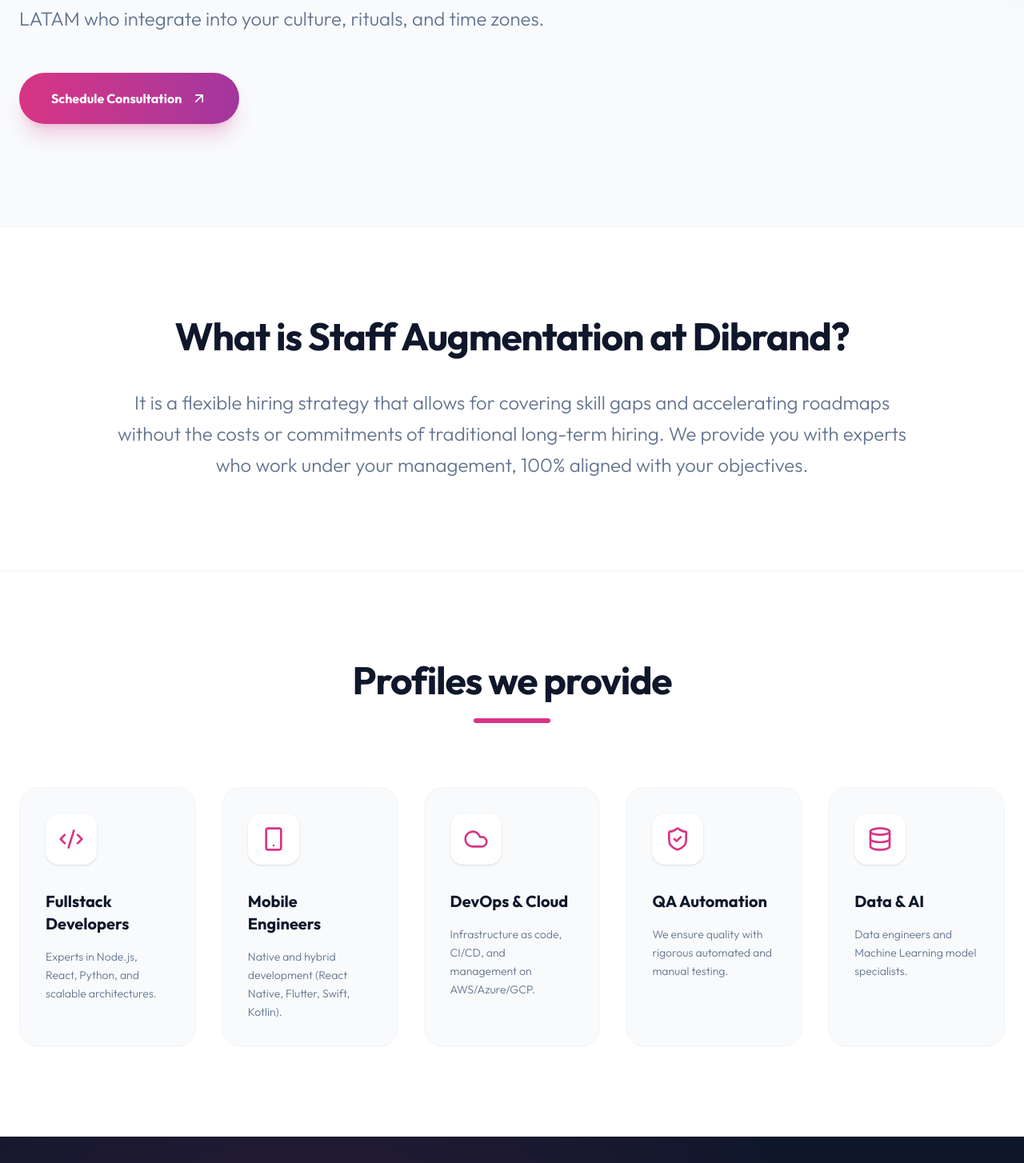
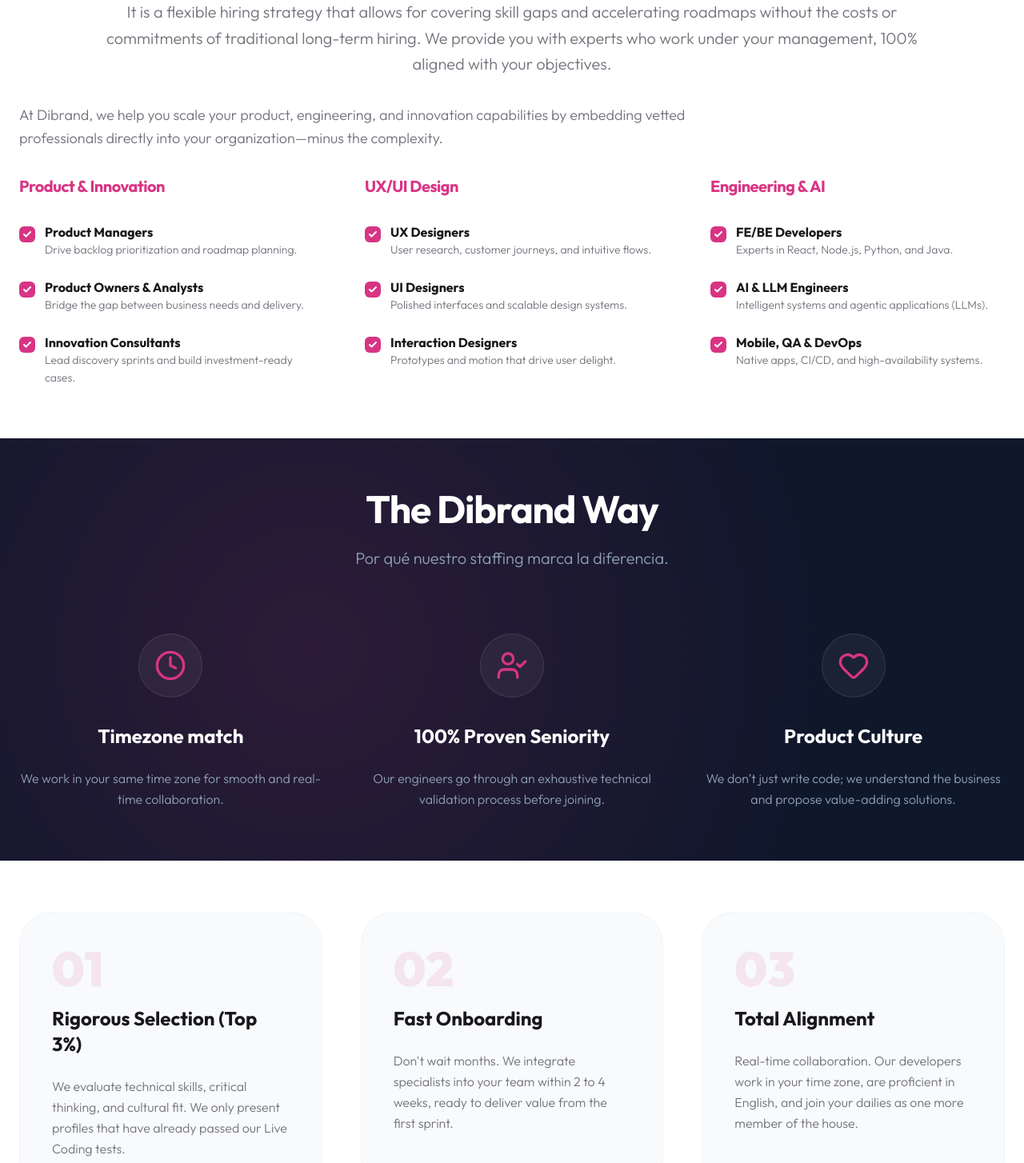
Before and after one commit to dibrand-dev/dibrand-redesign, a Next.js app: page /en/staff-augmentation in a window 1280 px wide. Shown: the part 681-2135 px from the top of the page at 80% size. Built offline with nearby package versions, Linux system fonts and the light colour scheme; no server answers; the database is empty.

Commit message:
Design Refinement: Consistent Hero sizes, Flat & Compact Staffing Services, removed shadows and lines

```diff
--- a/app/[lang]/staff-augmentation/page.tsx
+++ b/app/[lang]/staff-augmentation/page.tsx
@@ -1,21 +1,17 @@
 import React from 'react';
 import Image from 'next/image';
 import {
-    Code2,
-    Smartphone,
-    Cloud,
-    ShieldCheck,
-    Database,
     Clock,
     UserCheck,
     Heart,
-    ArrowRight
 } from 'lucide-react';
 import { getDictionary } from "@/lib/dictionaries";
 import Footer from "@/components/layout/Footer";
 import ScheduleButton from "@/components/ui/ScheduleButton";
 import TrustedBySection from "@/components/home/TrustedBySection";
 import { supabase } from "@/lib/supabase";
+
+import StaffingServices from "@/components/staff-augmentation/StaffingServices";
 
 export default async function StaffAugmentationPage(props: { params: Promise<{ lang: "en" | "es" }> }) {
     const params = await props.params;
@@ -34,21 +30,18 @@ export default async function StaffAugmentationPage(props: { params: Promise<{ l
         logo_url: b.logo_url
     }));
 
-    const roleIcons = [Code2, Smartphone, Cloud, ShieldCheck, Database];
     const wayIcons = [Clock, UserCheck, Heart];
 
     return (
         <div className="flex min-h-screen flex-col bg-white">
-            {/* Hero Section - Light & Elegant */}
-            <section className="relative min-h-[70vh] w-full flex items-center py-32 bg-slate-50 overflow-hidden">
-                <div className="absolute top-0 right-0 w-1/3 h-full bg-[#D83484]/5 blur-[120px] rounded-full -translate-y-1/2 translate-x-1/2" />
-
+            {/* Hero Section - Compact & Consistent */}
+            <section className="relative min-h-[60vh] w-full flex items-center py-20 bg-slate-50 overflow-hidden">
                 <div className="container mx-auto px-6 relative z-10 text-center lg:text-left">
                     <div className="max-w-4xl mx-auto lg:mx-0">
-                        <h1 className="text-5xl md:text-7xl lg:text-8xl font-black text-slate-900 mb-8 font-outfit leading-[1.1] tracking-tight">
+                        <h1 className="text-3xl md:text-5xl font-bold text-zinc-900 mb-6 font-outfit tracking-tight leading-tight">
                             {content.hero.title}
                         </h1>
-                        <p className="text-xl md:text-2xl text-slate-500 font-outfit font-light leading-relaxed max-w-2xl mb-12 lg:mx-0 mx-auto">
+                        <p className="text-lg md:text-xl text-zinc-500 font-outfit font-light leading-relaxed max-w-2xl mb-8 lg:mx-0 mx-auto">
                             {content.hero.subtitle}
                         </p>
                         <div className="flex justify-center lg:justify-start">
@@ -58,53 +51,28 @@ export default async function StaffAugmentationPage(props: { params: Promise<{ l
                 </div>
             </section>
 
-            {/* Detailed Section (The "What is") - Clean Concept */}
-            <section className="bg-white py-28 border-y border-slate-100">
+            {/* Detailed Section (The "What is") - Compact & Unified */}
+            <section className="bg-white pt-16 pb-4">
                 <div className="container mx-auto px-6">
                     <div className="max-w-5xl mx-auto text-center">
-                        <h2 className="text-3xl md:text-5xl font-bold text-slate-900 mb-10 font-outfit tracking-tight">
+                        <h2 className="text-3xl md:text-5xl font-bold text-zinc-900 mb-6 font-outfit tracking-tight">
                             {content.whatIs.title}
                         </h2>
-                        <p className="text-xl md:text-2xl text-slate-500 font-outfit font-light leading-relaxed">
+                        <p className="text-lg md:text-xl text-zinc-500 font-outfit font-light leading-relaxed">
                             {content.whatIs.content}
                         </p>
                     </div>
                 </div>
             </section>
 
-            {/* Roles Section - Profiles we provide */}
-            <section className="py-28 bg-white">
-                <div className="container mx-auto px-6">
-                    <div className="text-center mb-20">
-                        <h2 className="text-4xl md:text-5xl font-bold text-slate-900 mb-6 font-outfit tracking-tight">
-                            {content.roles.title}
-                        </h2>
-                        <div className="h-1.5 w-24 bg-[#D83484] mx-auto rounded-full" />
-                    </div>
+            {/* New Staffing Services Section */}
+            <StaffingServices />
 
-                    <div className="grid grid-cols-1 md:grid-cols-3 lg:grid-cols-5 gap-8">
-                        {content.roles.items.map((role, idx) => {
-                            const Icon = roleIcons[idx] || Code2;
-                            return (
-                                <div key={idx} className="group p-8 rounded-3xl bg-slate-50 border border-slate-100 hover:bg-white hover:shadow-2xl hover:border-[#D83484]/30 hover:-translate-y-2 transition-all duration-500">
-                                    <div className="w-16 h-16 rounded-2xl bg-white shadow-sm flex items-center justify-center mb-8 text-[#D83484] group-hover:bg-[#D83484] group-hover:text-white transition-all duration-300">
-                                        <Icon size={32} />
-                                    </div>
-                                    <h3 className="text-xl font-bold text-slate-900 mb-4 font-outfit">
-                                        {role.title}
-                                    </h3>
-                                    <p className="text-slate-500 font-outfit font-light leading-relaxed text-sm">
-                                        {role.desc}
-                                    </p>
-                                </div>
-                            );
-                        })}
-                    </div>
-                </div>
-            </section>
+            {/* Social Proof Section - More Compact & No Borders */}
+            <TrustedBySection brands={brands} />
 
-            {/* The Dibrand Way - Confidence Block */}
-            <section className="py-28 bg-slate-900 relative overflow-hidden">
+            {/* The Dibrand Way - Confidence Block - Compact */}
+            <section className="py-16 bg-slate-900 relative overflow-hidden">
                 <div className="absolute inset-0 bg-[radial-gradient(circle_at_30%_50%,rgba(216,52,132,0.15),transparent_70%)]" />
 
                 <div className="container mx-auto px-6 relative z-10">
@@ -141,17 +109,17 @@ export default async function StaffAugmentationPage(props: { params: Promise<{ l
             {/* Social Proof Section */}
             <TrustedBySection brands={brands} />
 
-            {/* Benefits Section - Selection Top 3% */}
-            <section className="py-28 bg-white border-t border-slate-100">
+            {/* Benefits Section - Selection Top 3% - Flat & Clean */}
+            <section className="py-16 bg-white">
                 <div className="container mx-auto px-6">
                     <div className="grid grid-cols-1 md:grid-cols-3 gap-12">
                         {content.benefits.items.map((benefit, idx) => (
-                            <div key={idx} className="p-10 rounded-[2.5rem] bg-slate-50 border border-slate-100 hover:shadow-xl transition-all duration-300">
+                            <div key={idx} className="p-10 rounded-[2.5rem] bg-slate-50 border border-slate-100 transition-all duration-300">
                                 <span className="inline-block text-[#D83484] font-black text-6xl opacity-10 mb-4 font-outfit">0{idx + 1}</span>
-                                <h3 className="text-2xl font-bold text-slate-900 mb-6 font-outfit">
+                                <h3 className="text-2xl font-bold text-zinc-900 mb-6 font-outfit">
                                     {benefit.title}
                                 </h3>
-                                <p className="text-slate-500 font-outfit font-light leading-relaxed">
+                                <p className="text-zinc-500 font-outfit font-light leading-relaxed">
                                     {benefit.desc}
                                 </p>
                             </div>
--- a/components/home/StaffAugmentationTeaser.tsx
+++ b/components/home/StaffAugmentationTeaser.tsx
@@ -19,15 +19,15 @@ interface StaffAugmentationTeaserProps {
 
 const teamRoles = [
     {
-        name: "Product",
+        name: "PRODUCT",
         image: "/images/staff/Product.png"
     },
     {
-        name: "UX/UI Design",
+        name: "UX/UI DESIGN",
         image: "/images/staff/UXUI.png"
     },
     {
-        name: "Engineering & AI",
+        name: "ENGINEERING & AI",
         image: "/images/staff/Developer.png"
     }
 ];
@@ -36,31 +36,31 @@ export default function StaffAugmentationTeaser({ dict }: StaffAugmentationTease
     const { title, subtitle, pillars, cta } = dict.staffAugmentationTeaser;
 
     return (
-        <section className="relative w-full py-32 bg-white overflow-hidden" id="staff-augmentation">
+        <section className="relative w-full pt-16 pb-20 bg-white overflow-hidden" id="staff-augmentation">
             <div className="container mx-auto px-6 relative z-10">
-                {/* 1. Header and Subtitle */}
-                <div className="text-center max-w-4xl mx-auto mb-20">
-                    <h2 className="text-4xl md:text-6xl font-bold text-zinc-900 mb-8 font-outfit tracking-tight">
+                {/* 1. Header and Subtitle - Compact */}
+                <div className="text-center max-w-4xl mx-auto mb-12">
+                    <h2 className="text-3xl md:text-5xl font-bold text-zinc-900 mb-3 font-outfit tracking-tight">
                         {title}
                     </h2>
-                    <p className="text-lg md:text-xl text-zinc-500 font-outfit font-light leading-relaxed max-w-2xl mx-auto">
+                    <p className="text-base md:text-lg text-zinc-500 font-outfit font-light leading-relaxed max-w-2xl mx-auto">
                         {subtitle}
                     </p>
                 </div>
 
-                {/* 2. Benefits Grid (4 horizontal columns in desktop) - Flat Design */}
-                <div className="grid grid-cols-1 md:grid-cols-2 lg:grid-cols-4 gap-x-12 gap-y-12 max-w-7xl mx-auto mb-28 border-y border-zinc-100 py-16">
+                {/* 2. Benefits Grid (4 horizontal columns in desktop) - Minimal & Flat */}
+                <div className="grid grid-cols-1 md:grid-cols-2 lg:grid-cols-4 gap-x-10 gap-y-10 max-w-7xl mx-auto mb-16">
                     {pillars.map((pillar, index) => (
                         <div key={index} className="flex items-start gap-4 group">
                             {/* Fucsia Checkbox - Flat Design */}
-                            <div className="flex-shrink-0 w-8 h-8 rounded-lg bg-[#D83484] flex items-center justify-center text-white mt-1 transform group-hover:scale-110 transition-transform duration-300">
-                                <Check size={18} strokeWidth={4} />
+                            <div className="flex-shrink-0 w-7 h-7 rounded-md bg-[#D83484] flex items-center justify-center text-white mt-1 transform group-hover:scale-110 transition-transform duration-300">
+                                <Check size={16} strokeWidth={4} />
                             </div>
                             <div className="flex flex-col">
-                                <h3 className="text-lg font-bold text-zinc-900 font-outfit tracking-tight mb-2">
+                                <h3 className="text-base font-bold text-zinc-900 font-outfit tracking-tight mb-1">
                                     {pillar.title}
                                 </h3>
-                                <p className="text-sm text-zinc-500 font-outfit leading-relaxed">
+                                <p className="text-xs text-zinc-500 font-outfit leading-relaxed">
                                     {pillar.desc}
                                 </p>
                             </div>
@@ -68,26 +68,26 @@ export default function StaffAugmentationTeaser({ dict }: StaffAugmentationTease
                     ))}
                 </div>
 
-                {/* 3. Talent Gallery (3 Justified Circles) - Flat Design */}
-                <div className="mb-24">
-                    <div className="grid grid-cols-1 md:grid-cols-3 gap-16 md:gap-12 max-w-6xl mx-auto px-4">
+                {/* 3. Talent Gallery (3 Justified Circles) - Flat & Close */}
+                <div className="mb-12">
+                    <div className="grid grid-cols-1 md:grid-cols-3 gap-12 max-w-5xl mx-auto px-4">
                         {teamRoles.map((role, index) => (
                             <div key={index} className="flex flex-col items-center group">
                                 {/* Photo Avatar - Perfect Circle - Flat Design */}
-                                <div className="relative w-48 h-48 md:w-64 md:h-64 rounded-full border-4 border-white overflow-hidden mb-10 transition-all duration-500 group-hover:scale-105">
+                                <div className="relative w-36 h-36 md:w-52 md:h-52 rounded-full border-2 border-zinc-100 overflow-hidden mb-4 transition-all duration-500 group-hover:scale-105">
                                     <Image
                                         src={role.image}
                                         alt={role.name}
                                         fill
                                         className="object-cover"
-                                        sizes="(max-width: 768px) 192px, 256px"
+                                        sizes="(max-width: 768px) 144px, 208px"
                                         priority={index === 0}
                                     />
                                     {/* Subtle Overlay */}
                                     <div className="absolute inset-0 bg-zinc-900/5 group-hover:bg-transparent transition-colors duration-300" />
                                 </div>
 
-                                <span className="text-sm font-black text-zinc-800 font-outfit tracking-[0.25em] uppercase text-center opacity-70 group-hover:opacity-100 transition-all duration-300">
+                                <span className="text-[10px] md:text-[11px] font-black text-zinc-800 font-outfit tracking-[0.2em] uppercase text-center opacity-70 group-hover:opacity-100 transition-all duration-300">
                                     {role.name}
                                 </span>
                             </div>
@@ -95,14 +95,14 @@ export default function StaffAugmentationTeaser({ dict }: StaffAugmentationTease
                     </div>
                 </div>
 
-                {/* 4. Call to Action (CTA) */}
-                <div className="flex justify-center mt-12">
+                {/* 4. Call to Action (CTA) - Closer to gallery */}
+                <div className="flex justify-center">
                     <Link
                         href="/staff-augmentation"
-                        className="inline-flex items-center gap-4 px-12 py-6 bg-zinc-900 text-white font-bold text-lg rounded-full hover:bg-black hover:-translate-y-1 active:scale-95 transition-all duration-300 group"
+                        className="inline-flex items-center gap-3 px-10 py-4 bg-zinc-900 text-white font-bold text-base rounded-full hover:bg-black hover:-translate-y-1 active:scale-95 transition-all duration-300 group"
                     >
                         <span>{cta}</span>
-                        <ArrowRight size={22} className="group-hover:translate-x-1 transition-transform" />
+                        <ArrowRight size={20} className="group-hover:translate-x-1 transition-transform" />
                     </Link>
                 </div>
             </div>
--- /dev/null
+++ b/components/staff-augmentation/StaffingServices.tsx
@@ -0,0 +1,99 @@
+import React from 'react';
+import { Check } from 'lucide-react';
+
+export default function StaffingServices() {
+    const services = [
+        {
+            title: "Product & Innovation",
+            roles: [
+                {
+                    name: "Product Managers",
+                    desc: "Drive backlog prioritization and roadmap planning."
+                },
+                {
+                    name: "Product Owners & Analysts",
+                    desc: "Bridge the gap between business needs and delivery."
+                },
+                {
+                    name: "Innovation Consultants",
+                    desc: "Lead discovery sprints and build investment-ready cases."
+                }
+            ]
+        },
+        {
+            title: "UX/UI Design",
+            roles: [
+                {
+                    name: "UX Designers",
+                    desc: "User research, customer journeys, and intuitive flows."
+                },
+                {
+                    name: "UI Designers",
+                    desc: "Polished interfaces and scalable design systems."
+                },
+                {
+                    name: "Interaction Designers",
+                    desc: "Prototypes and motion that drive user delight."
+                }
+            ]
+        },
+        {
+            title: "Engineering & AI",
+            roles: [
+                {
+                    name: "FE/BE Developers",
+                    desc: "Experts in React, Node.js, Python, and Java."
+                },
+                {
+                    name: "AI & LLM Engineers",
+                    desc: "Intelligent systems and agentic applications (LLMs)."
+                },
+                {
+                    name: "Mobile, QA & DevOps",
+                    desc: "Native apps, CI/CD, and high-availability systems."
+                }
+            ]
+        }
+    ];
+
+    return (
+        <section className="bg-white pt-4 pb-16">
+            <div className="container mx-auto px-6">
+                {/* Header Section - Compact */}
+                <div className="max-w-4xl mb-8">
+                    <p className="text-base md:text-lg text-zinc-500 font-outfit font-light leading-relaxed">
+                        At Dibrand, we help you scale your product, engineering, and innovation capabilities by embedding vetted professionals directly into your organization—minus the complexity.
+                    </p>
+                </div>
+
+                {/* 3-Column Grid - Compact & Flat */}
+                <div className="grid grid-cols-1 md:grid-cols-3 gap-y-12 gap-x-8 lg:gap-x-16">
+                    {services.map((service, idx) => (
+                        <div key={idx} className="flex flex-col">
+                            <h3 className="text-xl font-bold text-[#D83484] mb-8 font-outfit tracking-tight">
+                                {service.title}
+                            </h3>
+                            <div className="space-y-6">
+                                {service.roles.map((role, roleIdx) => (
+                                    <div key={roleIdx} className="flex items-start gap-3 group">
+                                        <div className="flex-shrink-0 w-5 h-5 rounded-md bg-[#D83484] flex items-center justify-center text-white mt-1">
+                                            <Check size={12} strokeWidth={4} />
+                                        </div>
+                                        <div className="flex flex-col">
+                                            <h4 className="text-base font-bold text-zinc-900 font-outfit leading-snug">
+                                                {role.name}
+                                            </h4>
+                                            <p className="text-sm text-zinc-500 font-outfit font-light leading-relaxed">
+                                                {role.desc}
+                                            </p>
+                                        </div>
+                                    </div>
+                                ))}
+                            </div>
+                        </div>
+                    ))}
+                </div>
+            </div>
+        </section>
+    );
+}
```
